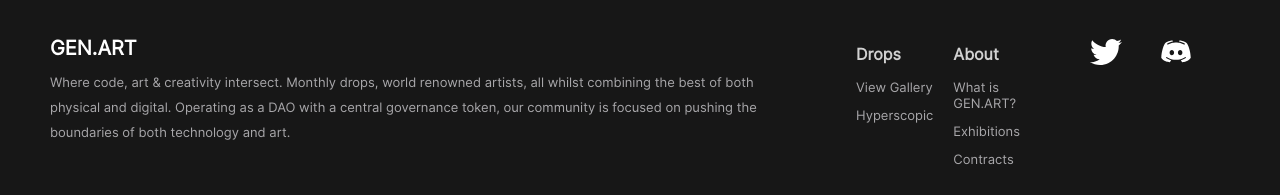
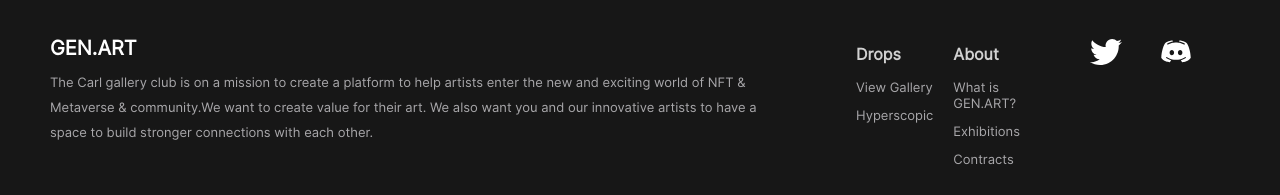
Before and after one commit to KosticDev/carlgallery, a React (Create React App) app: page /gallery2 in a window 1280 px wide. Shown: the part 1580-1775 px from the top of the page. Built offline with nearby package versions, Linux system fonts and the light colour scheme.

Commit message:
footer fix

```diff
--- a/src/components/Footer/Footer.js
+++ b/src/components/Footer/Footer.js
@@ -7,7 +7,7 @@
                 <div className='footer1'>
                     <div className='col-42 desc_left'>
                         <p className='bold'>gen.art</p>
-                        <p className='col'>Where code, art & creativity intersect. Monthly drops, world renowned artists, all whilst combining the best of both physical and digital. Operating as a DAO with a central governance token, our community is focused on pushing the boundaries of both technology and art.</p>
+                        <p className='col'>The Carl gallery club is on a mission to create a platform to help artists enter the new and exciting world of NFT & Metaverse & community.We want to create value for their art. We also want you and our innovative artists to have a space to build stronger connections with each other.</p>
                     </div>
                     <div className='col-4 desc_center'>
                         <ul className='col-4-1'>
```
